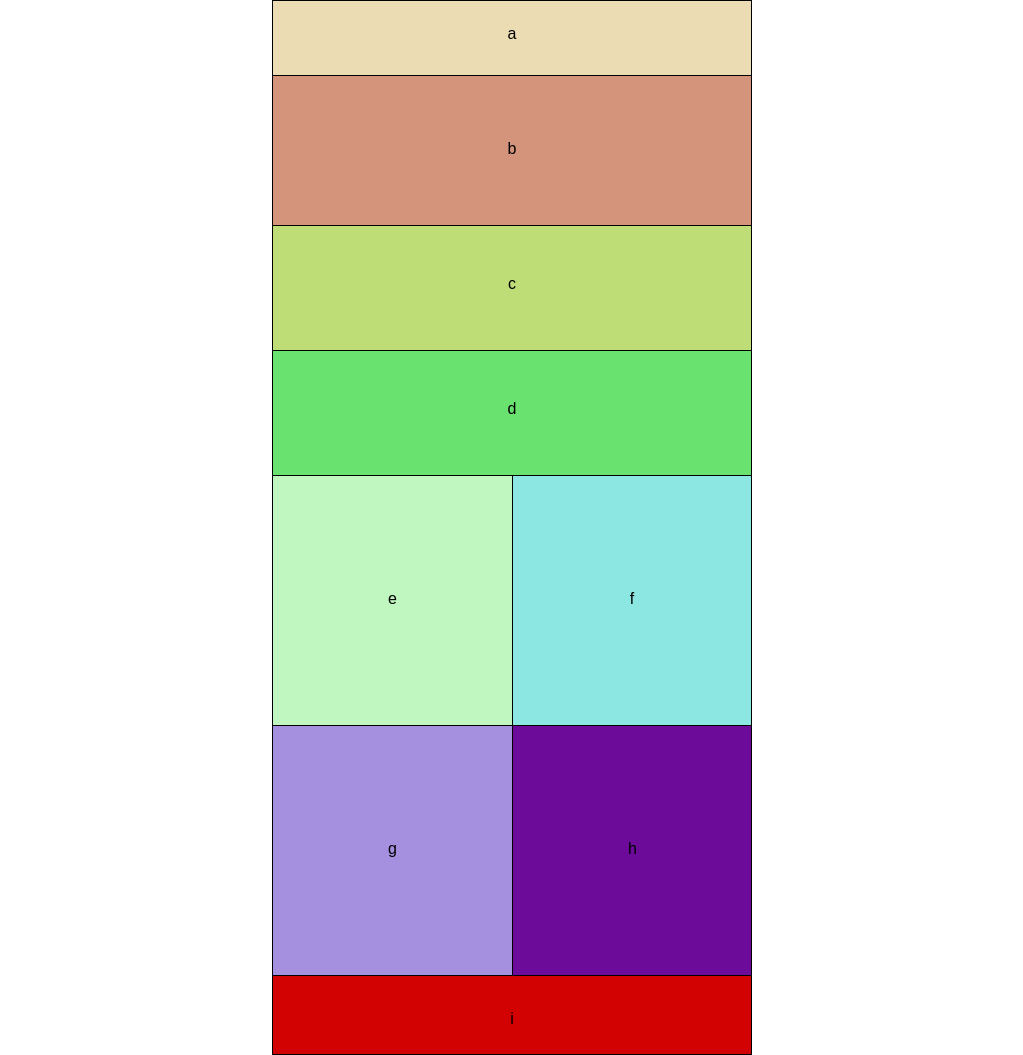
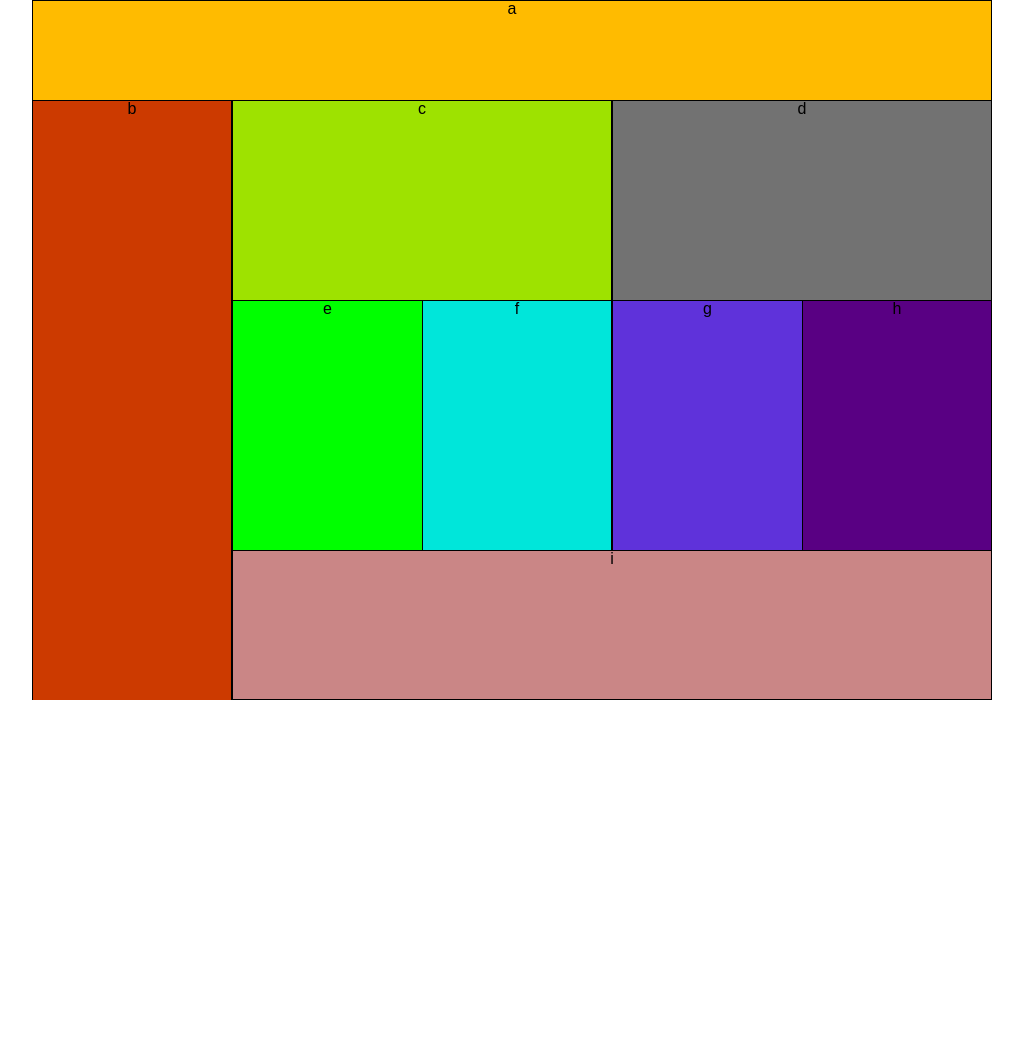
Before and after one commit to 2a-Ron/Lab-01, a plain HTML site: page index.html in a window 1280 px wide. Shown: the whole page, without its empty margins (128-1151 px from the left). After the commit the page ends 800 px from the top, so only its background shows below. Drawn offline with Linux system fonts and the light colour scheme.

Commit message:
lab-1 complete with responsive media queries for mobile and desktop

```diff
--- a/css/layout.css
+++ b/css/layout.css
@@ -11,3 +11,10 @@ body {
 div {
     float: left;
 }
+/* break point. enter desktop mode */
+@media (min-width: 769px) {
+    .l-section-container {
+        width: 960px;
+        margin: 0 auto;
+    }
+}
--- a/css/modules.css
+++ b/css/modules.css
@@ -120,3 +120,128 @@
     text-align: center;
     padding: 35px;
 }
+/* break point. enter desktop mode */
+@media (min-width: 769px) {
+    #slot-a {
+        width: 960px;
+        height: 100px;
+        background-color: rgb(255, 187, 0);
+        border-top: 1px;
+        border-right: 1px;
+        border-bottom: 0px;
+        border-left: 1px;
+        border-color: black;
+        border-style: solid;
+        box-sizing: border-box;
+        text-align: center;
+        padding: 0;
+    }
+
+    #slot-b {
+        width: 200px;
+        height: 600px;
+        background-color: rgb(204, 58, 0);
+        border-top: 1px;
+        border-right: 1px;
+        border-bottom: 0px;
+        border-left: 1px;
+        border-color: black;
+        border-style: solid;
+        box-sizing: border-box;
+        text-align: center;
+        padding: 0;
+    }
+    #slot-c {
+        width: 380px;
+        height: 200px;
+        background-color: rgb(158, 226, 0);
+        border-top: 1px;
+        border-right: 1px;
+        border-bottom: 0px;
+        border-left: 1px;
+        border-color: black;
+        border-style: solid;
+        box-sizing: border-box;
+        text-align: center;
+        padding: 0;
+    }
+    #slot-d {
+        width: 380px;
+        height: 200px;
+        background-color: rgb(114, 114, 114);
+        border-top: 1px;
+        border-right: 1px;
+        border-bottom: 0px;
+        border-left: 1px;
+        border-color: black;
+        border-style: solid;
+        box-sizing: border-box;
+        text-align: center;
+        padding: 0;
+    }
+    #slot-e {
+        width: 190px;
+        height: 250px;
+        background-color: rgb(0, 255, 0);
+        border-top: 1px;
+        border-right: 0px;
+        border-bottom: 0px;
+        border-left: 1px;
+        border-color: black;
+        border-style: solid;
+        box-sizing: border-box;
+        text-align: center;
+        padding: 0;
+    }
+    #slot-f {
+        width: 190px;
+        height: 250px;
+        background-color: rgb(0, 230, 218);
+        border-top: 1px;
+        border-right: 1px;
+        border-bottom: 0px;
+        border-left: 1px;
+        border-color: black;
+        border-style: solid;
+        box-sizing: border-box;
+        text-align: center;
+        padding: 0;
+    }
+    #slot-g {
+        width: 190px;
+        height: 250px;
+        background-color: rgb(95, 50, 218);
+        border-top: 1px;
+        border-right: 0px;
+        border-bottom: 0px;
+        border-left: 1px;
+        border-color: black;
+        border-style: solid;
+        box-sizing: border-box;
+        text-align: center;
+        padding: 0;
+    }
+    #slot-h {
+        width: 190px;
+        height: 250px;
+        background-color: rgb(89, 0, 131);
+        border-top: 1px;
+        border-right: 1px;
+        border-bottom: 0px;
+        border-left: 1px;
+        border-color: black;
+        border-style: solid;
+        box-sizing: border-box;
+        text-align: center;
+        padding: 0;
+    }
+    #slot-i {
+        width: 760px;
+        height: 150px;
+        background-color: rgb(202, 134, 134);
+        border: 1px solid black;
+        box-sizing: border-box;
+        text-align: center;
+        padding: 0;
+    }
+}
```
